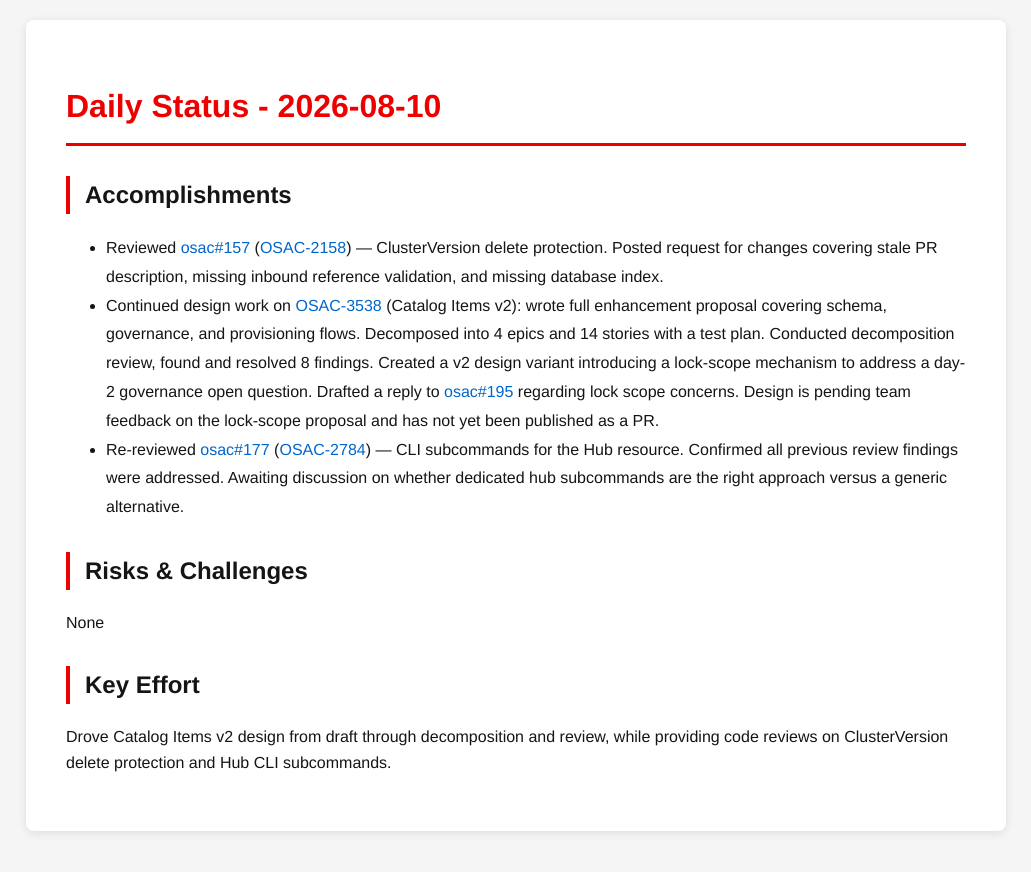
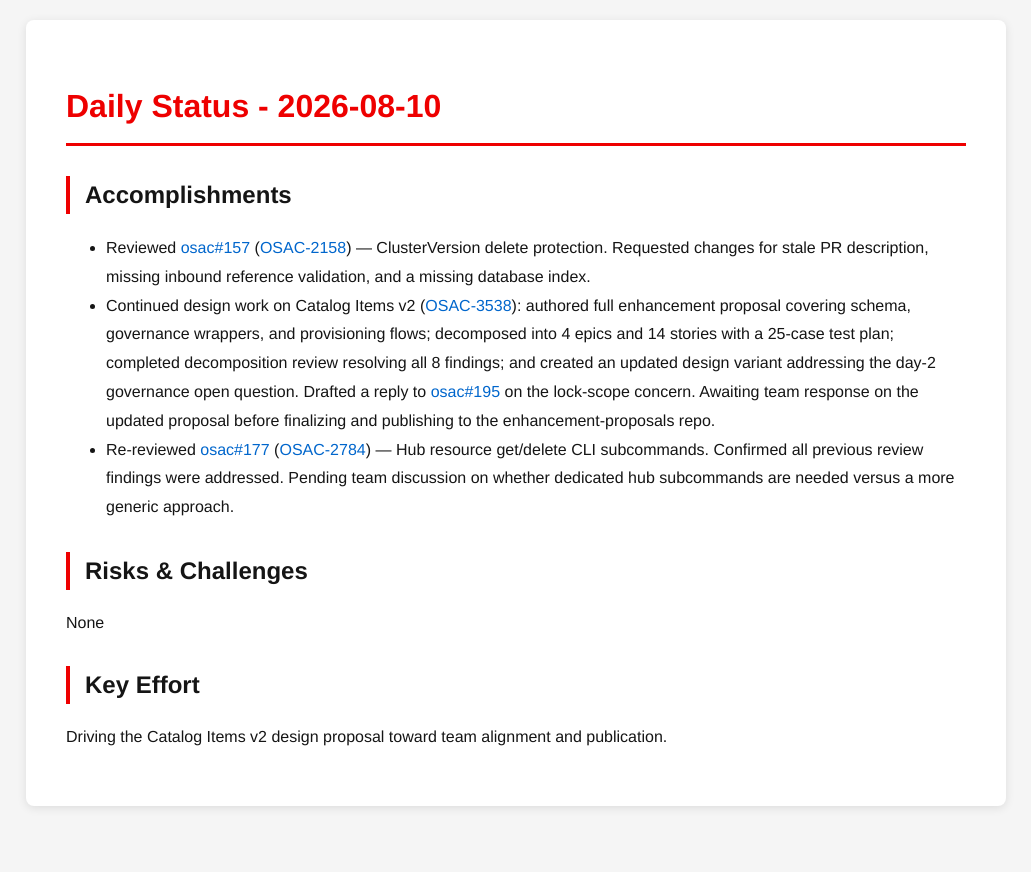
Before and after one commit to tzvatot/daily-status, a Jekyll site: the page built from 2026-08-10.md, in a window 1280 px wide. Shown: the top 872 px of the page, without its empty margins (124-1155 px from the left). Built offline with Jekyll 4.4.1, drawn with Linux system fonts in a browser that asks for light colours.

Commit message:
Daily status update - 2026-08-10

```diff
--- a/2026-08-10.md
+++ b/2026-08-10.md
@@ -7,12 +7,12 @@ date: 2026-08-10
 # Daily Status - 2026-08-10
 
 ## Accomplishments
-- Reviewed [osac#157](https://github.com/osac-project/osac/pull/157) ([OSAC-2158](https://redhat.atlassian.net/browse/OSAC-2158)) — ClusterVersion delete protection. Posted request for changes covering stale PR description, missing inbound reference validation, and missing database index.
-- Continued design work on [OSAC-3538](https://redhat.atlassian.net/browse/OSAC-3538) (Catalog Items v2): wrote full enhancement proposal covering schema, governance, and provisioning flows. Decomposed into 4 epics and 14 stories with a test plan. Conducted decomposition review, found and resolved 8 findings. Created a v2 design variant introducing a lock-scope mechanism to address a day-2 governance open question. Drafted a reply to [osac#195](https://github.com/osac-project/osac/pull/195) regarding lock scope concerns. Design is pending team feedback on the lock-scope proposal and has not yet been published as a PR.
-- Re-reviewed [osac#177](https://github.com/osac-project/osac/pull/177) ([OSAC-2784](https://redhat.atlassian.net/browse/OSAC-2784)) — CLI subcommands for the Hub resource. Confirmed all previous review findings were addressed. Awaiting discussion on whether dedicated hub subcommands are the right approach versus a generic alternative.
+- Reviewed [osac#157](https://github.com/osac-project/osac/pull/157) ([OSAC-2158](https://redhat.atlassian.net/browse/OSAC-2158)) — ClusterVersion delete protection. Requested changes for stale PR description, missing inbound reference validation, and a missing database index.
+- Continued design work on Catalog Items v2 ([OSAC-3538](https://redhat.atlassian.net/browse/OSAC-3538)): authored full enhancement proposal covering schema, governance wrappers, and provisioning flows; decomposed into 4 epics and 14 stories with a 25-case test plan; completed decomposition review resolving all 8 findings; and created an updated design variant addressing the day-2 governance open question. Drafted a reply to [osac#195](https://github.com/osac-project/osac/pull/195) on the lock-scope concern. Awaiting team response on the updated proposal before finalizing and publishing to the enhancement-proposals repo.
+- Re-reviewed [osac#177](https://github.com/osac-project/osac/pull/177) ([OSAC-2784](https://redhat.atlassian.net/browse/OSAC-2784)) — Hub resource get/delete CLI subcommands. Confirmed all previous review findings were addressed. Pending team discussion on whether dedicated hub subcommands are needed versus a more generic approach.
 
 ## Risks & Challenges
 None
 
 ## Key Effort
-Drove Catalog Items v2 design from draft through decomposition and review, while providing code reviews on ClusterVersion delete protection and Hub CLI subcommands.
+Driving the Catalog Items v2 design proposal toward team alignment and publication.
```
